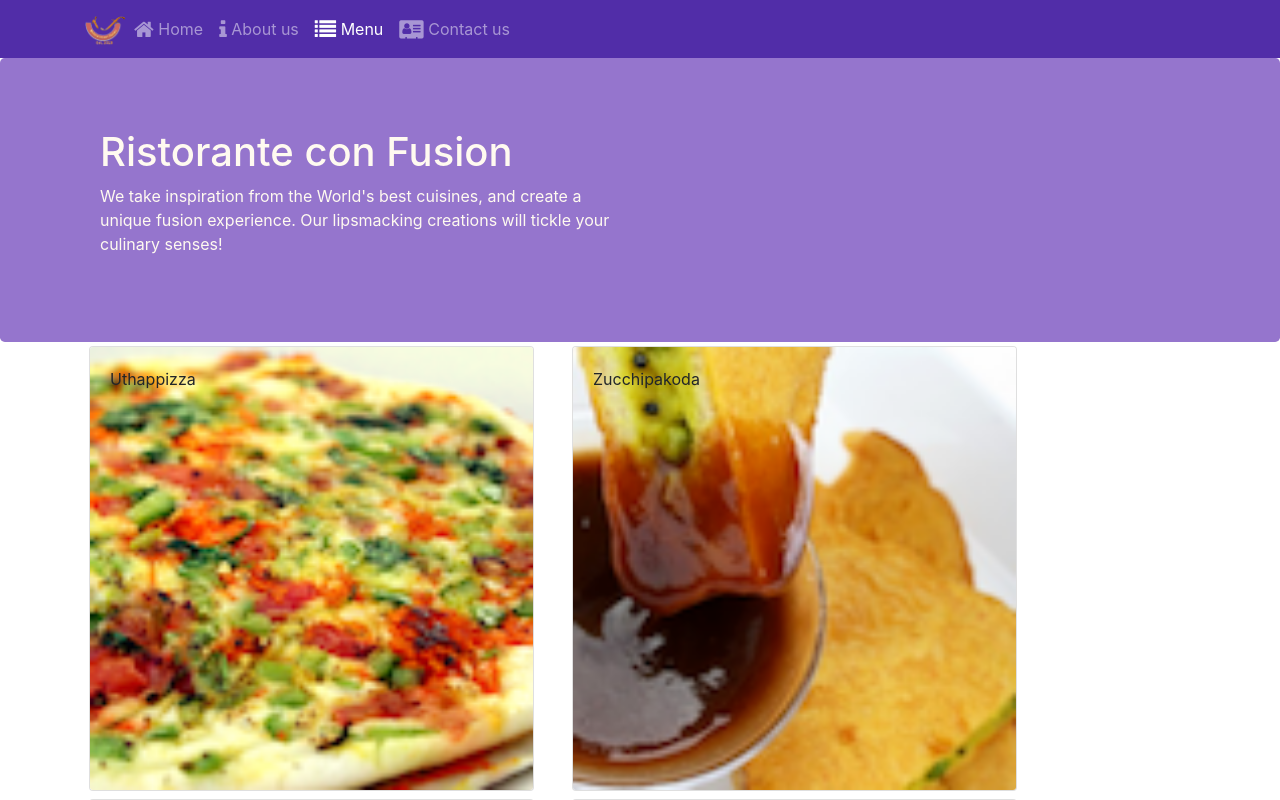
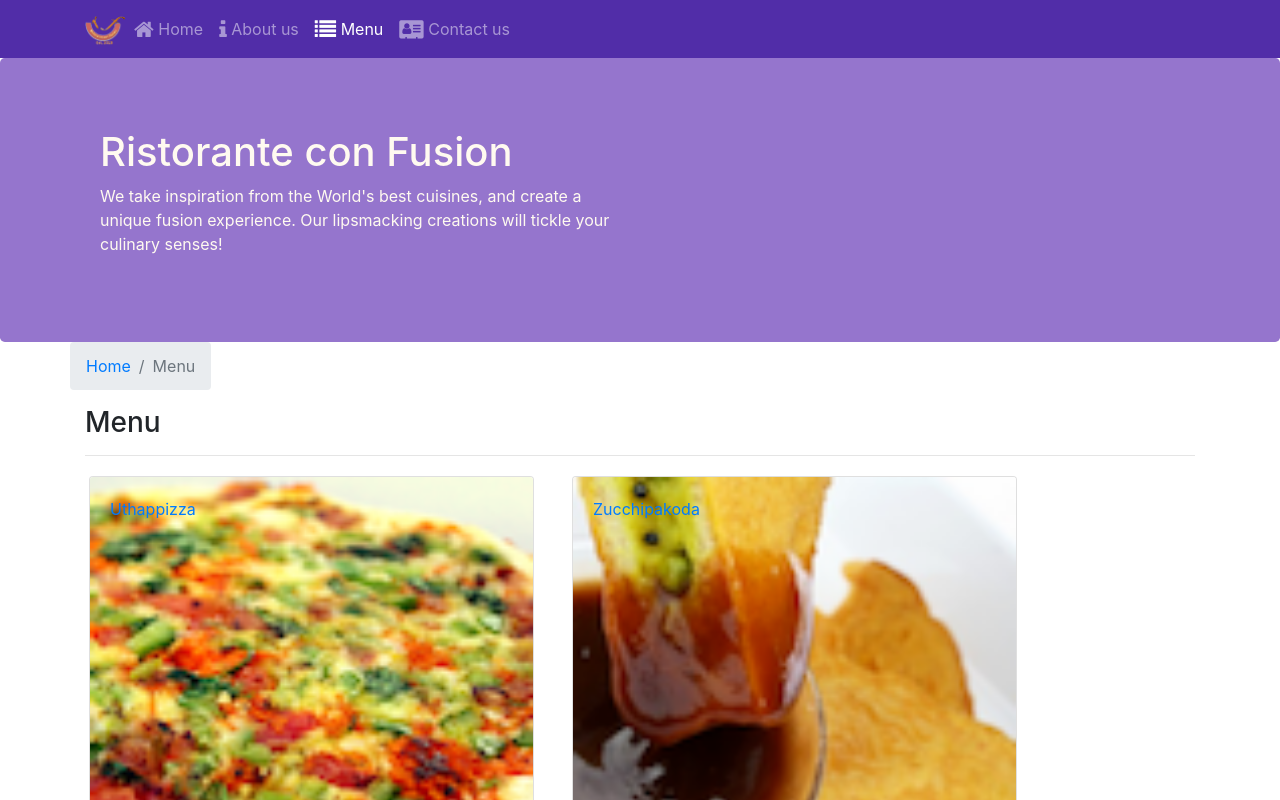
Before and after one commit to PwtanSG/confusion, a React (Create React App) app: page /menu in a window 1280 px wide. Shown: the top 800 px of the page. Built offline with nearby package versions, Linux system fonts and the light colour scheme.

Commit message:
Wk2-single-page-app pt2

```diff
--- a/src/components/ContactComponent.js
+++ b/src/components/ContactComponent.js
@@ -1,8 +1,20 @@
 import React from 'react';
+import { Link } from 'react-router-dom';
+import { Breadcrumb, BreadcrumbItem} from 'reactstrap';
 
 function Contact(props) {
     return(
         <div className="container">
+            <div className="row">
+                <Breadcrumb>
+                    <BreadcrumbItem><Link to="/home">Home</Link></BreadcrumbItem>
+                    <BreadcrumbItem active>Contact Us</BreadcrumbItem>
+                </Breadcrumb>
+                <div className="col-12">
+                    <h3>Contact Us</h3>
+                    <hr />
+                </div>
+            </div>
             <div className="row row-content">
                 <div className="col-12">
                 <h3>Location Information</h3>
--- a/src/components/DishdetailComponent.js
+++ b/src/components/DishdetailComponent.js
@@ -1,38 +1,30 @@
 import React from 'react';
-import { Card, CardImg, CardImgOverlay, CardText, CardBody, CardTitle} from 'reactstrap';
+import { Card, CardImg, CardImgOverlay, CardText, CardBody, CardTitle, Breadcrumb, BreadcrumbItem} from 'reactstrap';
+import { Link } from 'react-router-dom';
 
 
-
-function RenderComments({dish}){
-    if(dish == null) {
-            return (
-                <div>
-                </div>
-            )
-    }
-    else {
-        const comment = dish.comments.map((eachComment) => {
-            return (
-            <div>
-                <li>{eachComment.comment}</li><br />
-                <li>-- {eachComment.author}, {new Intl.DateTimeFormat('en-US', { year: 'numeric', month: 'short', day: '2-digit'}).format(new Date(Date.parse(eachComment.date)))}</li><br />
-            </div>
-            )
-
-        }
-        );
-        return (
-            <div className="container">
+    function RenderComments({comments}){
+        if (comments != null)
+            return(
                 <div className="col-12 col-md-5 m-1">
                     <h4>Comments</h4>
                     <ul className="list-unstyled">
-                        {comment}
+                        {comments.map((comment)=>{
+                            return (
+                                <li key={comment.id}>
+                                    <p>{comment.comment}</p>
+                                    <p>-- {comment.author}, {new Intl.DateTimeFormat('en-US', { year: 'numeric', month: 'short', day: '2-digit'}).format(new Date(Date.parse(comment.date)))}</p><br />
+                                </li>
+                            );
+                        })}
                     </ul>
                 </div>
-            </div>
-        )
-    }
-}
+            );
+        else
+            return(
+                <div>5{comments}</div>
+            );
+        }
 
     function RenderDish({dish}){
         //const dish = this.props.dishSelected;
@@ -44,10 +36,8 @@
         }
 
         return (
-        <div className="container">
 
-          <div className="row">
-            <div className="col-12 col-md-5 m-1">
+        <div className="col-12 col-md-5 m-1">
               <Card>
               <CardImg width="100%" src={dish.image} alt={dish.name}/>
               <CardBody>
@@ -55,20 +45,32 @@
               <CardText>{dish.description}</CardText>
               </CardBody>
               </Card>
-            </div>
-          </div>
+
         </div>
         )
     }
 
     const DishDetail = (props) => {
-        //console.log(props.dishSelected.name)
+        //console.log(props)
+        console.log(props.dish)
         return (
-            <div>
-                <RenderDish dish={props.dishSelected} />
-                <RenderComments dish={props.dishSelected} />
-
+          <div className="container">
+             <div className="row">
+                <Breadcrumb>
+                  <BreadcrumbItem><Link to='/home'>Home</Link></BreadcrumbItem>
+                  <BreadcrumbItem><Link to='/menu'>Menu</Link></BreadcrumbItem>
+                  <BreadcrumbItem active>{props.dish.name}</BreadcrumbItem>
+                </Breadcrumb>
+                <div className="col-12">
+                  <h3>{props.dish.name}</h3>
+                  <hr />
+                </div>
             </div>
+            <div className="row">
+                <RenderDish dish={props.dish} />
+                <RenderComments comments={props.comments} />
+            </div>
+          </div>
         );
     }
 
--- a/src/components/MainComponent.js
+++ b/src/components/MainComponent.js
@@ -46,12 +46,25 @@
           />
       );
     }
+
+
+    // it receives a `match` prop, which it
+    const DishWithId = ({match}) => {
+       {/* Using the filter */}
+      return(
+
+        <DishDetail dish={this.state.dishes.filter((dish) => dish.id === parseInt(match.params.dishId,10))[0]}
+        comments={this.state.comments.filter((comment) => comment.dishId === parseInt(match.params.dishId,10))} />
+      );
+    }
+
     return (
       <div>
         <Header />
         <Switch>
           <Route path="/home" component={HomePage} />
           <Route exact path="/menu" component={() => <Menu dishes={this.state.dishes}/> }/>
+          <Route path="/menu/:dishId" component={DishWithId} />
           <Route exact path="/contactus" component={Contact} />
           <Route to="/home" />
         </Switch>
--- a/src/components/MenuComponent.js
+++ b/src/components/MenuComponent.js
@@ -1,13 +1,16 @@
 import React from  'react';
-import { Card, CardImg, CardImgOverlay, CardText, CardBody, CardTitle} from 'reactstrap';
+import { Card, CardImg, CardImgOverlay, CardTitle, Breadcrumb, BreadcrumbItem} from 'reactstrap';
+import { Link } from 'react-router-dom';
 
         function RenderMenuItem({ dish, onClick }){
             return(
-              <Card onClick={()=> onClick(dish.id)}>
-              <CardImg width="100%" src={dish.image} alt={dish.name}/>
-              <CardImgOverlay>
-                <CardTitle>{dish.name}</CardTitle>
-              </CardImgOverlay>
+              <Card>
+                <Link to={`/menu/${dish.id}`}>
+                <CardImg width="100%" src={dish.image} alt={dish.name}/>
+                <CardImgOverlay>
+                  <CardTitle>{dish.name}</CardTitle>
+                </CardImgOverlay>
+                </Link>
               </Card>
             );
         }
@@ -18,7 +21,7 @@
         const menu = props.dishes.map((dish) => {
           return (
             <div key={dish.id} className="col-12 col-md-5 m-1">
-                <RenderMenuItem dish={dish} onClick={props.onClick}/>
+                <RenderMenuItem dish={dish} />
             </div>
               );
           });
@@ -26,6 +29,16 @@
 
           return (
           <div className="container">
+            <div className="row">
+                <Breadcrumb>
+                  <BreadcrumbItem><Link to='/home'>Home</Link></BreadcrumbItem>
+                  <BreadcrumbItem active>Menu</BreadcrumbItem>
+                </Breadcrumb>
+                <div className="col-12">
+                  <h3>Menu</h3>
+                  <hr />
+                </div>
+            </div>
             <div className="row">
                 {menu}
             </div>
--- a/src/shared/comments.js
+++ b/src/shared/comments.js
@@ -44,7 +44,7 @@
         id: 5,
         dishId: 1,
         rating: 5,
-        comment: "Imagine all the eatables, living in conFusion!",
+        comment: "id 1 Imagine all the eatables, living in conFusion!",
         author: "John Lemon",
         date: "2012-10-16T17:57:28.556094Z"
     },
@@ -52,7 +52,7 @@
         id: 6,
         dishId: 1,
         rating: 4,
-        comment: "Sends anyone to heaven, I wish I could get my mother-in-law to eat it!",
+        comment: "id 1 Sends anyone to heaven, I wish I could get my mother-in-law to eat it!",
         author: "Paul McVites",
         date: "2014-09-05T17:57:28.556094Z"
     },
```
